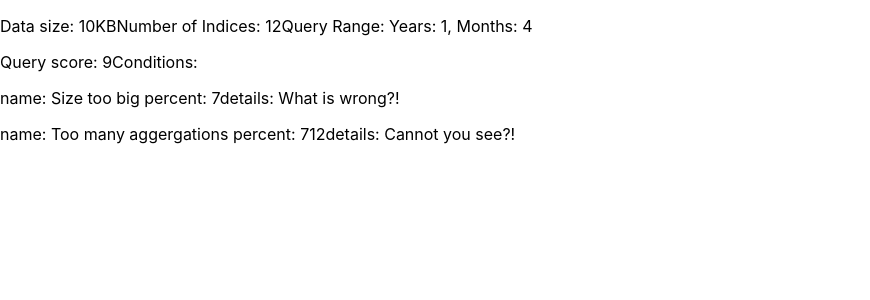
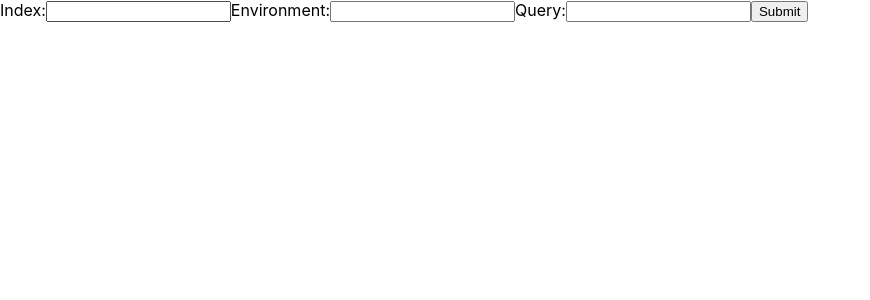
Before and after one commit to V0rT3ex/QueryControlFrontend, a React (Create React App) app: page / in a window 1280 px wide. Shown: the top 300 px of the page, without its empty margins (0-870 px from the left). Built offline with nearby package versions, Linux system fonts and the light colour scheme.

Commit message:
Will add the QueryControl component to App.tsx and render the state variables

```diff
--- a/src/App.tsx
+++ b/src/App.tsx
@@ -1,31 +1,11 @@
 import React, { Component } from "react";
-import Statistics from "./components/Statistics";
-import Rank from "./components/Rank";
+import QueryControl from "./components/QueryControl";
 
 class App extends Component {
   render() {
     return (
       <div>
-        <Statistics
-          dataSize="10KB"
-          numOfIndices={12}
-          queryRange={{ years: 1, months: 4 }}
-        />
-        <Rank
-          queryScore={9}
-          conditions={[
-            {
-              name: "Size too big",
-              percent: 7,
-              details: "What is wrong?!",
-            },
-            {
-              name: "Too many aggergations",
-              percent: 712,
-              details: "Cannot you see?!",
-            },
-          ]}
-        />
+        <QueryControl />
       </div>
     );
   }
--- a/src/components/QueryControl.tsx
+++ b/src/components/QueryControl.tsx
@@ -1,9 +1,10 @@
 import React, { Component } from "react";
 import axios from "axios";
 import QueryControlState from "../interfaces/QueryControlState.interface";
-import { stat } from "fs";
+import Statistics from "./Statistics";
+import Rank from "./Rank";
 
-const serverUrl = "http://localhost:8080/";
+const serverUrl = "http://localhost:5000/";
 
 class QueryControl extends Component<{}, QueryControlState> {
   state: QueryControlState;
@@ -64,11 +65,31 @@ class QueryControl extends Component<{}, QueryControlState> {
         errorMessage:
           "Could not make a request to the server. Please contact the maintaining team.",
       });
+      console.log(error);
       return;
     }
   };
 
   render() {
+    const { error, errorMessage, rank, statistics } = this.state;
+
+    let resultMarkup;
+
+    if (error) {
+      resultMarkup = <p>{errorMessage}</p>;
+    } else if (rank && statistics) {
+      resultMarkup = (
+        <div>
+          <Statistics
+            dataSize={statistics.dataSize}
+            numOfIndices={statistics.numOfIndices}
+            queryRange={statistics.queryRange}
+          />
+          <Rank queryScore={rank.queryScore} conditions={rank.conditions} />
+        </div>
+      );
+    }
+
     return (
       <div>
         <label>
@@ -84,6 +105,7 @@ class QueryControl extends Component<{}, QueryControlState> {
           <input type="text" ref={this.query} />
         </label>
         <button onClick={this.submit}>Submit</button>
+        {resultMarkup}
       </div>
     );
   }
```
